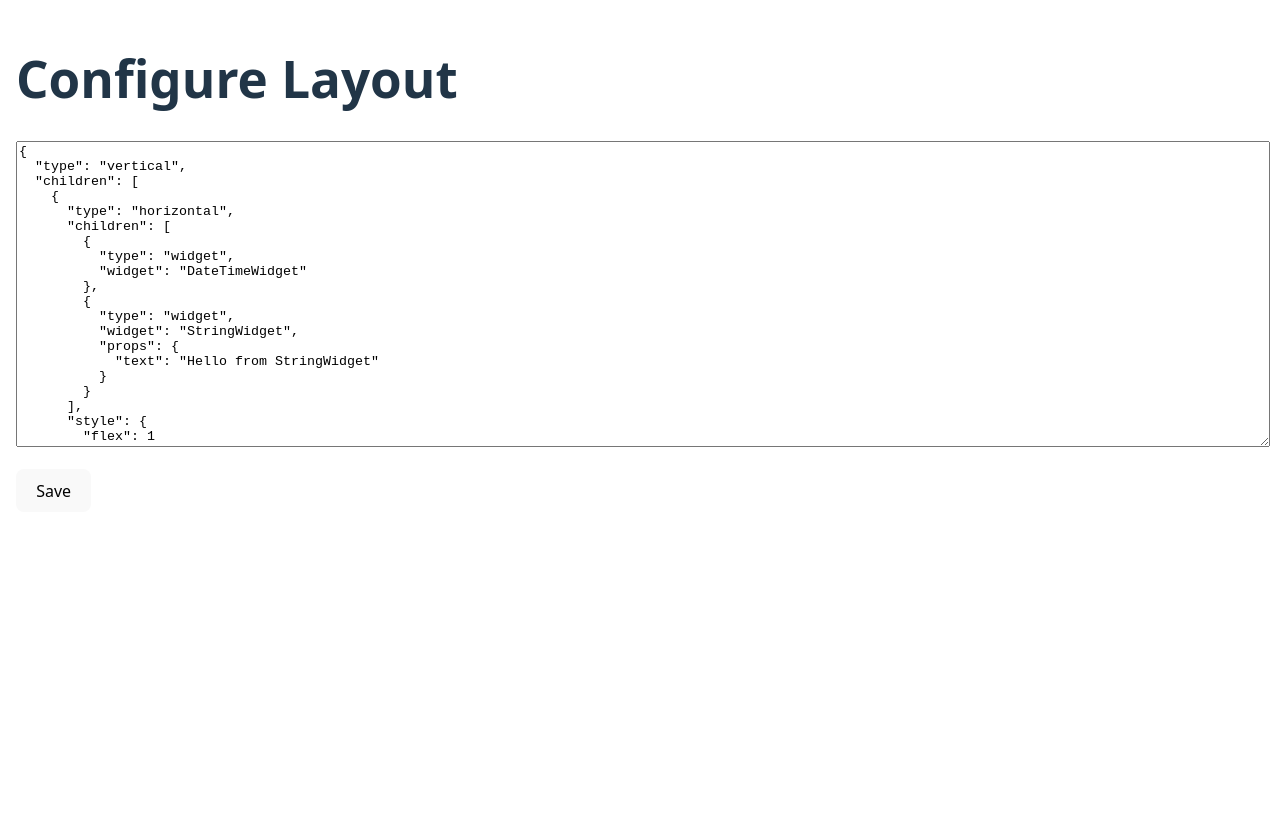
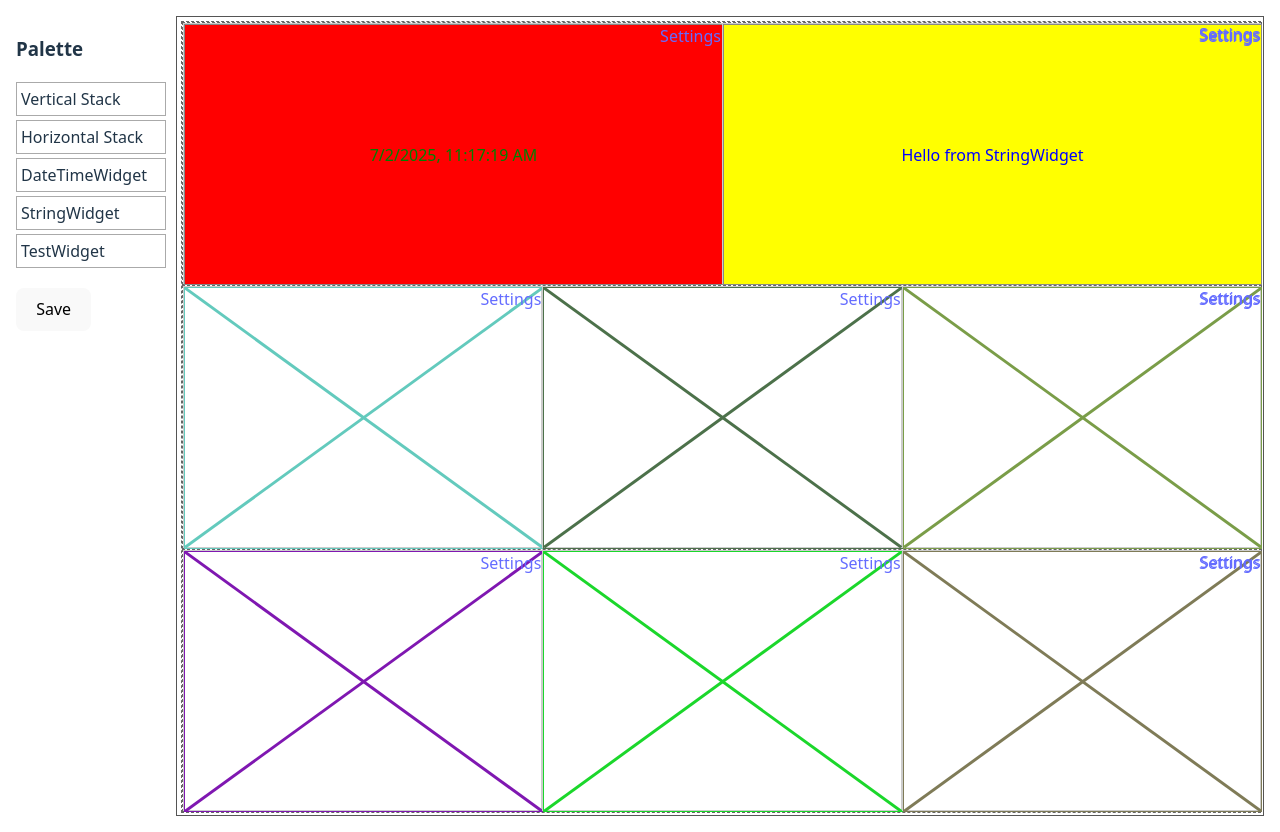
Before and after one commit to m4rvin42/MyDashboard, a React (Vite) app in the folder dashboard/: page /config in a window 1280 px wide. Before the commit the page ends 800 px from the top, so only its background shows below. Built offline with nearby package versions, Linux system fonts and the light colour scheme.

Commit message:
Add drag-and-drop layout editor

```diff
--- a/dashboard/src/ConfigPage.jsx
+++ b/dashboard/src/ConfigPage.jsx
@@ -1,33 +1,188 @@
 import { useState } from 'react'
+import { useNavigate } from 'react-router-dom'
 import { loadLayout, saveLayout } from './layout.js'
-import { useNavigate } from 'react-router-dom'
+import { VerticalStackPanel, HorizontalStackPanel } from './StackPanels.jsx'
+import DateTimeWidget from './DateTimeWidget.jsx'
+import StringWidget from './StringWidget.jsx'
+import TestWidget from './TestWidget.jsx'
+
+const widgets = { DateTimeWidget, StringWidget, TestWidget }
+
+const palette = [
+  { label: 'Vertical Stack', data: { type: 'vertical', children: [] } },
+  { label: 'Horizontal Stack', data: { type: 'horizontal', children: [] } },
+  { label: 'DateTimeWidget', data: { type: 'widget', widget: 'DateTimeWidget' } },
+  { label: 'StringWidget', data: { type: 'widget', widget: 'StringWidget', props: { text: '' } } },
+  { label: 'TestWidget', data: { type: 'widget', widget: 'TestWidget' } },
+]
+
+function getNode(layout, path) {
+  let node = layout
+  for (const idx of path) {
+    if (!node.children) return null
+    node = node.children[idx]
+  }
+  return node
+}
+
+function updateAtPath(layout, path, updater) {
+  if (path.length === 0) return updater(layout)
+  const [idx, ...rest] = path
+  return {
+    ...layout,
+    children: layout.children.map((c, i) =>
+      i === idx ? updateAtPath(c, rest, updater) : c
+    ),
+  }
+}
 
 export default function ConfigPage() {
   const navigate = useNavigate()
-  const [text, setText] = useState(
-    JSON.stringify(loadLayout(), null, 2)
-  )
+  const [layout, setLayout] = useState(loadLayout())
 
-  function handleSave() {
-    try {
-      const layout = JSON.parse(text)
-      saveLayout(layout)
-      navigate('/')
-    } catch (err) {
-      alert('Invalid JSON: ' + err.message)
+  const allowDrop = (e) => e.preventDefault()
+
+  function handleDragStart(e, item) {
+    e.dataTransfer.setData('application/json', JSON.stringify(item))
+  }
+
+  function handleDrop(e, path, index) {
+    e.preventDefault()
+    const item = JSON.parse(e.dataTransfer.getData('application/json'))
+    setLayout((old) => {
+      const panelPath = path
+      const panel = getNode(old, panelPath)
+      const children = panel.children ? [...panel.children] : []
+      const insertIndex = typeof index === 'number' ? index : children.length
+      children[insertIndex] = item
+      const newLayout = updateAtPath(old, panelPath, (n) => ({ ...n, children }))
+      return newLayout
+    })
+    const newIndex = typeof index === 'number' ? index : getNode(layout, path).children.length
+    const newPath = [...path, newIndex]
+    if (item.type === 'widget') {
+      setTimeout(() => openSettings(newPath), 10)
     }
   }
 
+  function openSettings(path) {
+    setLayout((old) =>
+      updateAtPath(old, path, (node) => {
+        if (node.type === 'widget') {
+          if (node.widget === 'StringWidget') {
+            const text = prompt('Enter text', node.props?.text || '')
+            if (text !== null) {
+              return { ...node, props: { text } }
+            }
+          }
+          return node
+        }
+        const cells = prompt(
+          'Number of cells',
+          node.children ? node.children.length : 1,
+        )
+        const n = parseInt(cells, 10)
+        if (!Number.isNaN(n) && n > 0) {
+          const children = node.children ? node.children.slice(0, n) : []
+          while (children.length < n) children.push(null)
+          return { ...node, children }
+        }
+        return node
+      }),
+    )
+  }
+
+  const renderNode = (node, path = []) => {
+    if (!node) {
+      return (
+        <div
+          key={path.join('-')}
+          onDragOver={allowDrop}
+          onDrop={(e) => handleDrop(e, path.slice(0, -1), path[path.length - 1])}
+          style={{ flex: 1, border: '1px dashed #888', margin: 2, minHeight: 30 }}
+        />
+      )
+    }
+    if (node.type === 'vertical' || node.type === 'horizontal') {
+      const Panel = node.type === 'vertical' ? VerticalStackPanel : HorizontalStackPanel
+      return (
+        <Panel
+          key={path.join('-')}
+          style={{ border: '1px dashed #666', position: 'relative', flex: 1 }}
+          onDragOver={allowDrop}
+          onDrop={(e) => handleDrop(e, path)}
+        >
+          {node.children && node.children.map((child, i) => renderNode(child, [...path, i]))}
+          <div style={{ position: 'absolute', top: 0, right: 0 }}>
+            <a
+              href="#"
+              onClick={(e) => {
+                e.preventDefault()
+                openSettings(path)
+              }}
+            >
+              Settings
+            </a>
+          </div>
+        </Panel>
+      )
+    }
+    if (node.type === 'widget') {
+      const Widget = widgets[node.widget]
+      return (
+        <div
+          key={path.join('-')}
+          style={{ position: 'relative', border: '1px solid #ccc', flex: 1 }}
+          onDragOver={allowDrop}
+          onDrop={(e) => handleDrop(e, path.slice(0, -1), path[path.length - 1])}
+        >
+          {Widget ? <Widget {...node.props} /> : null}
+          <div style={{ position: 'absolute', top: 0, right: 0 }}>
+            <a
+              href="#"
+              onClick={(e) => {
+                e.preventDefault()
+                openSettings(path)
+              }}
+            >
+              Settings
+            </a>
+          </div>
+        </div>
+      )
+    }
+    return null
+  }
+
+  function handleSave() {
+    saveLayout(layout)
+    navigate('/')
+  }
+
   return (
-    <div style={{ padding: '1rem' }}>
-      <h1>Configure Layout</h1>
-      <textarea
-        style={{ width: '100%', height: '300px' }}
-        value={text}
-        onChange={(e) => setText(e.target.value)}
-      />
-      <div style={{ marginTop: '1rem' }}>
-        <button onClick={handleSave}>Save</button>
+    <div style={{ display: 'flex', height: '100%', padding: '1rem' }}>
+      <div style={{ width: 150, marginRight: 10 }}>
+        <h3>Palette</h3>
+        {palette.map((p, i) => (
+          <div
+            key={i}
+            draggable
+            onDragStart={(e) => handleDragStart(e, p.data)}
+            style={{ padding: '4px', marginBottom: '4px', border: '1px solid #aaa', cursor: 'grab' }}
+          >
+            {p.label}
+          </div>
+        ))}
+        <button style={{ marginTop: '1rem' }} onClick={handleSave}>
+          Save
+        </button>
+      </div>
+      <div
+        style={{ flex: 1, border: '1px solid #555', padding: 4 }}
+        onDragOver={allowDrop}
+        onDrop={(e) => handleDrop(e, [])}
+      >
+        {renderNode(layout, [])}
       </div>
     </div>
   )
```
